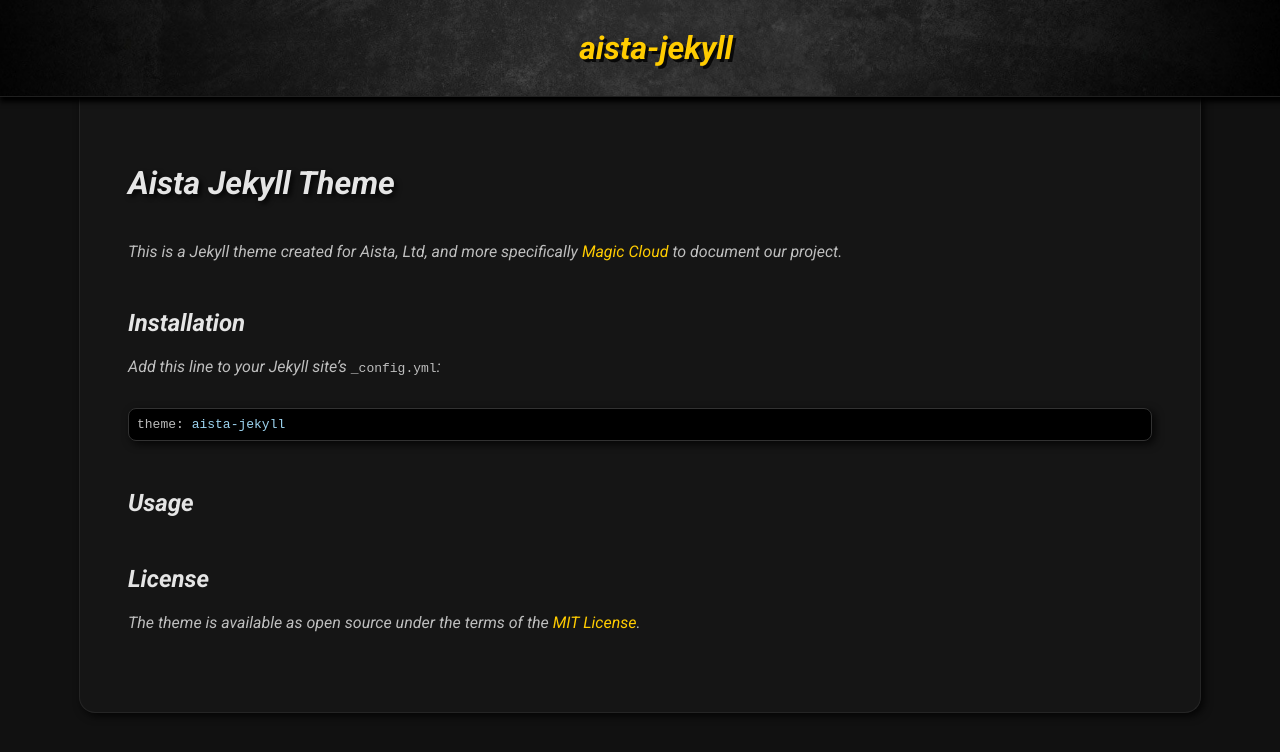
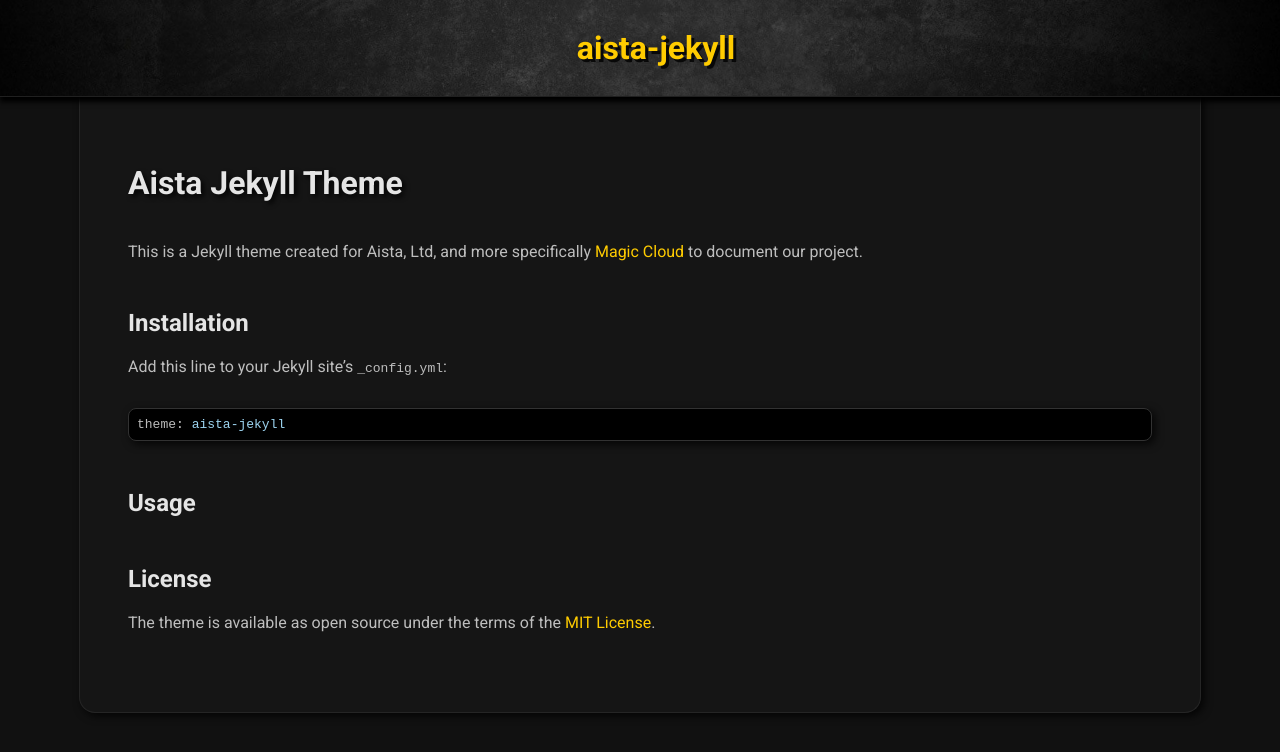
Before and after one commit to polterguy/aista-jekyll, a Jekyll site: the page built from README.md, in a window 1280 px wide. Shown: the top 752 px of the page. Built offline with Jekyll 4.4.1, drawn with Linux system fonts in a browser that asks for light colours; our own code applies the rules of GitHub Pages for plain Markdown files.

Commit message:
Update head.html

```diff
--- a/_includes/head.html
+++ b/_includes/head.html
@@ -3,7 +3,7 @@
     <meta name="viewport" content="width=device-width, initial-scale=1, user-scalable=no">
     <link rel="preconnect" href="https://fonts.googleapis.com">
     <link rel="preconnect" href="https://fonts.gstatic.com" crossorigin>
-    <link href="https://fonts.googleapis.com/css2?family=Roboto:ital,wght@1,400;1,700" rel="stylesheet">
+    <link href="https://fonts.googleapis.com/css2?family=Roboto:ital,wght@0,400;0,700;1,400&display=swap" rel="stylesheet">
     <link rel="stylesheet" href="/assets/style.css">
 {% seo %}
     {% if site.google_analytics %}
```
